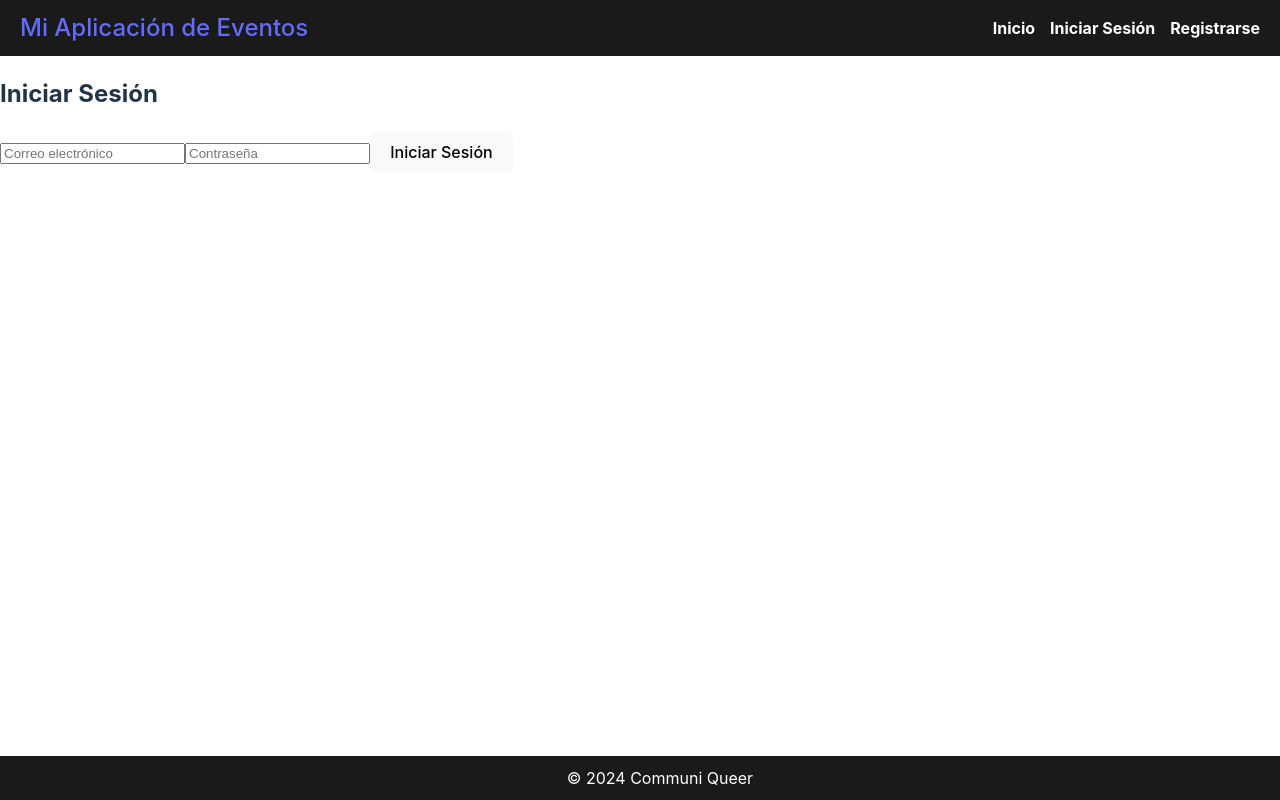
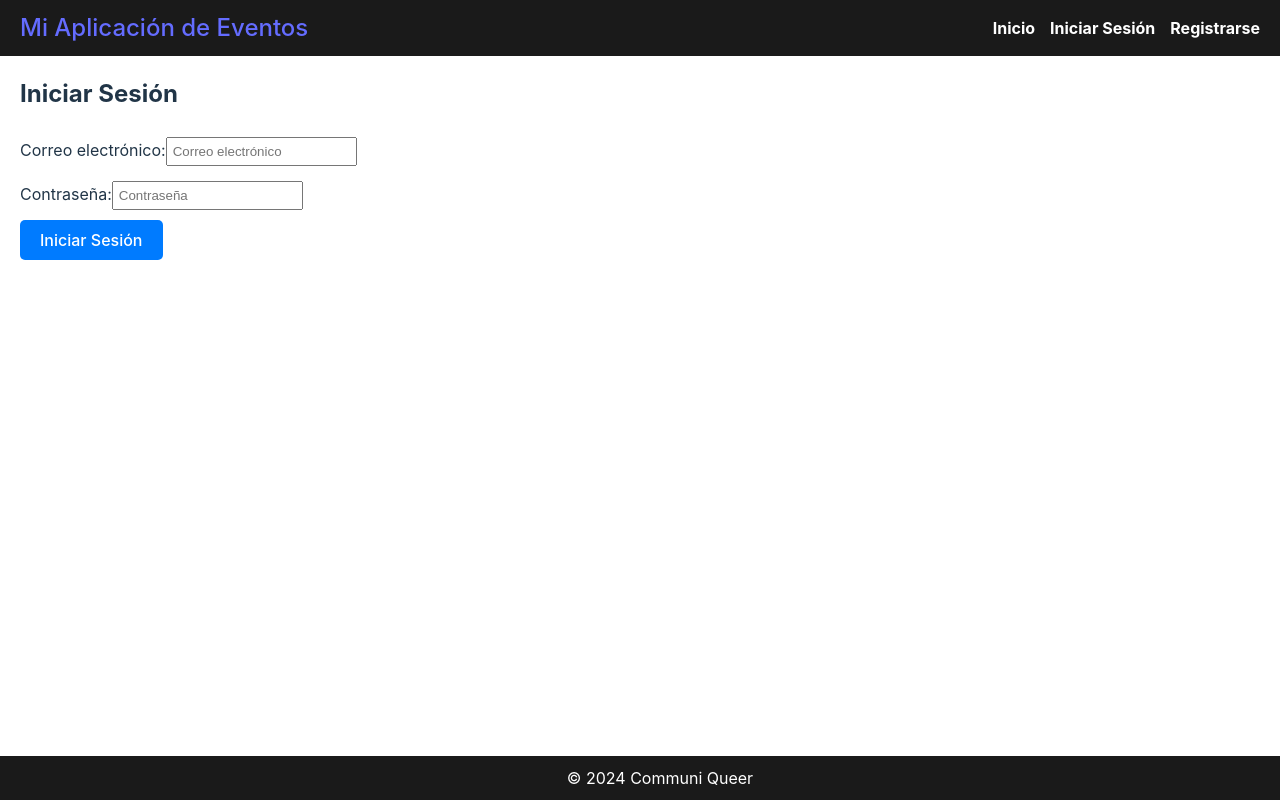
Before and after one commit to disweb-chris/communi-queer, a React (Vite) app: page /login in a window 1280 px wide. Built offline with nearby package versions, Linux system fonts and the light colour scheme; no server answers.

Commit message:
Mejora interfaz grafica Registro y Login

```diff
--- /dev/null
+++ b/src/assets/styles/Login.module.css
@@ -0,0 +1,34 @@
+.login {
+    padding: 20px;
+  }
+
+  .login h2 {
+    margin-top: 0;
+  }
+
+  .login form {
+    margin: 20px 0;
+  }
+
+  .login label {
+    display: block;
+    margin: 10px 0;
+  }
+
+  .login input {
+    padding: 5px;
+    margin-top: 5px;
+  }
+
+  .login button {
+    padding: 10px 20px;
+    background-color: #007bff;
+    color: white;
+    border: none;
+    border-radius: 5px;
+    cursor: pointer;
+  }
+
+  .login button:hover {
+    background-color: #0056b3;
+  }
--- /dev/null
+++ b/src/assets/styles/Registro.module.css
@@ -0,0 +1,34 @@
+.register {
+    padding: 20px;
+  }
+
+  .register h2 {
+    margin-top: 0;
+  }
+
+  .register form {
+    margin: 20px 0;
+  }
+
+  .register label {
+    display: block;
+    margin: 10px 0;
+  }
+
+  .register input {
+    padding: 5px;
+    margin-top: 5px;
+  }
+
+  .register button {
+    padding: 10px 20px;
+    background-color: #007bff;
+    color: white;
+    border: none;
+    border-radius: 5px;
+    cursor: pointer;
+  }
+
+  .register button:hover {
+    background-color: #0056b3;
+  }
--- a/src/components/Login.jsx
+++ b/src/components/Login.jsx
@@ -2,6 +2,7 @@ import React, { useState, useContext } from "react";
 import { useNavigate } from "react-router-dom";
 import { getAuth, signInWithEmailAndPassword } from "firebase/auth";
 import { AppContext } from "../context/AppContext";
+import styles from "../assets/styles/Login.module.css";
 
 const Login = () => {
   const [email, setEmail] = useState("");
@@ -22,9 +23,11 @@ const Login = () => {
   };
 
   return (
-    <div>
+    <div className={styles.login}>
       <h2>Iniciar Sesión</h2>
       <form onSubmit={handleLogin}>
+        <label>
+          Correo electrónico:
           <input
             type="email"
             placeholder="Correo electrónico"
@@ -32,6 +35,9 @@ const Login = () => {
             onChange={(e) => setEmail(e.target.value)}
             required
           />
+        </label>
+        <label>
+          Contraseña:
           <input
             type="password"
             placeholder="Contraseña"
@@ -39,6 +45,7 @@ const Login = () => {
             onChange={(e) => setPassword(e.target.value)}
             required
           />
+        </label>
         <button type="submit">Iniciar Sesión</button>
       </form>
     </div>
--- a/src/components/Registro.jsx
+++ b/src/components/Registro.jsx
@@ -3,6 +3,7 @@ import { useNavigate } from "react-router-dom";
 import { getAuth, createUserWithEmailAndPassword } from "firebase/auth";
 import { getDatabase, ref, set } from "firebase/database";
 import { AppContext } from "../context/AppContext";
+import styles from "../assets/styles/Registro.module.css";
 
 const Registro = () => {
   const [email, setEmail] = useState("");
@@ -32,9 +33,11 @@ const Registro = () => {
   };
 
   return (
-    <div>
+    <div className={styles.register}>
       <h2>Crear Cuenta</h2>
       <form onSubmit={handleRegister}>
+        <label>
+          Correo electrónico:
           <input
             type="email"
             placeholder="Correo electrónico"
@@ -42,6 +45,9 @@ const Registro = () => {
             onChange={(e) => setEmail(e.target.value)}
             required
           />
+        </label>
+        <label>
+          Contraseña:
           <input
             type="password"
             placeholder="Contraseña"
@@ -49,6 +55,7 @@ const Registro = () => {
             onChange={(e) => setPassword(e.target.value)}
             required
           />
+        </label>
         <button type="submit">Crear Cuenta</button>
       </form>
       {error && <p style={{ color: "red" }}>{error}</p>}
```
Lines whose indentation alone changed are shown as unchanged.
